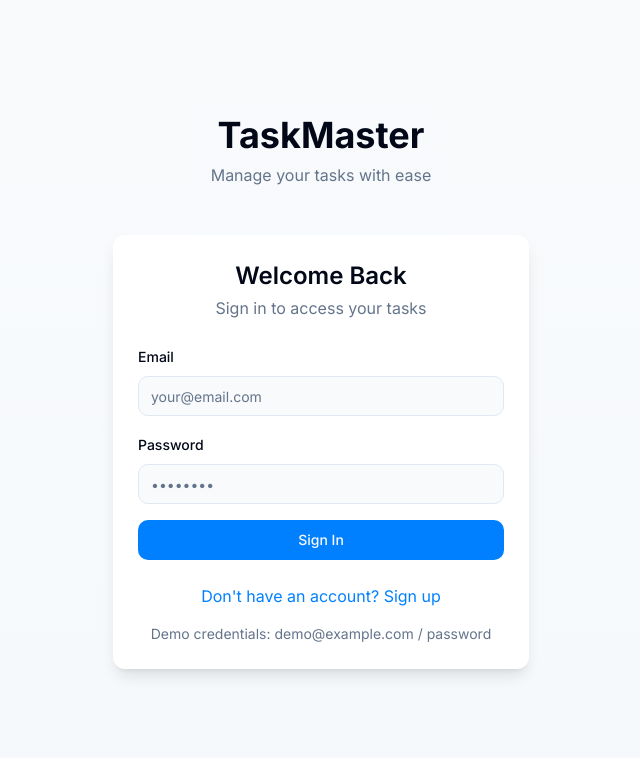
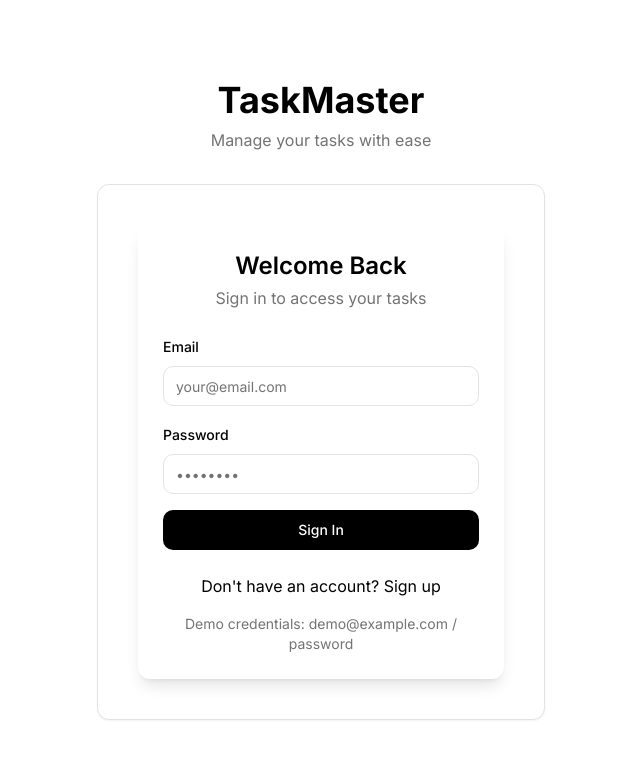
Before and after one commit to Sivadheeraj5356/todo-tasks, a React (Vite) app: page / in a window 1280 px wide. Shown: the top 758 px of the page, without its empty margins (319-959 px from the left). Built offline with nearby package versions, Linux system fonts and the light colour scheme.

Commit message:
Refactor: Apply black and white theme
This commit refactors the UI to use a black and white theme.

```diff
--- a/src/index.css
+++ b/src/index.css
@@ -1,4 +1,3 @@
-
 @import url('https://fonts.googleapis.com/css2?family=Inter:wght@300;400;500;600;700&display=swap');
 
 @tailwind base;
@@ -7,91 +6,91 @@
 
 @layer base {
   :root {
-    --background: 210 40% 98%;
-    --foreground: 222.2 84% 4.9%;
+    --background: 0 0% 100%;
+    --foreground: 0 0% 0%;
 
     --card: 0 0% 100%;
-    --card-foreground: 222.2 84% 4.9%;
+    --card-foreground: 0 0% 0%;
 
     --popover: 0 0% 100%;
-    --popover-foreground: 222.2 84% 4.9%;
+    --popover-foreground: 0 0% 0%;
 
-    --primary: 210 100% 50%;
-    --primary-foreground: 210 40% 98%;
+    --primary: 0 0% 0%;
+    --primary-foreground: 0 0% 100%;
 
-    --secondary: 210 40% 96.1%;
-    --secondary-foreground: 222.2 47.4% 11.2%;
+    --secondary: 0 0% 96%;
+    --secondary-foreground: 0 0% 0%;
 
-    --muted: 210 40% 96.1%;
-    --muted-foreground: 215.4 16.3% 46.9%;
+    --muted: 0 0% 96%;
+    --muted-foreground: 0 0% 45%;
 
-    --accent: 210 40% 96.1%;
-    --accent-foreground: 222.2 47.4% 11.2%;
+    --accent: 0 0% 96%;
+    --accent-foreground: 0 0% 0%;
 
-    --destructive: 0 84.2% 60.2%;
-    --destructive-foreground: 210 40% 98%;
+    --destructive: 0 0% 30%;
+    --destructive-foreground: 0 0% 100%;
 
-    --border: 214.3 31.8% 91.4%;
-    --input: 214.3 31.8% 91.4%;
-    --ring: 222.2 84% 4.9%;
+    --border: 0 0% 89%;
+    --input: 0 0% 89%;
+    --ring: 0 0% 0%;
 
     --radius: 0.75rem;
 
     --sidebar-background: 0 0% 98%;
-    --sidebar-foreground: 240 5.3% 26.1%;
-    --sidebar-primary: 240 5.9% 10%;
-    --sidebar-primary-foreground: 0 0% 98%;
-    --sidebar-accent: 240 4.8% 95.9%;
-    --sidebar-accent-foreground: 240 5.9% 10%;
-    --sidebar-border: 220 13% 91%;
-    --sidebar-ring: 217.2 91.2% 59.8%;
+    --sidebar-foreground: 0 0% 25%;
+    --sidebar-primary: 0 0% 0%;
+    --sidebar-primary-foreground: 0 0% 100%;
+    --sidebar-accent: 0 0% 96%;
+    --sidebar-accent-foreground: 0 0% 0%;
+    --sidebar-border: 0 0% 90%;
+    --sidebar-ring: 0 0% 0%;
 
-    --priority-high: 0 84.2% 60.2%;
-    --priority-medium: 38 92% 50%;
-    --priority-low: 142 76% 36%;
+    --priority-high: 0 0% 30%;
+    --priority-medium: 0 0% 45%;
+    --priority-low: 0 0% 60%;
   }
 
   .dark {
-    --background: 222.2 84% 4.9%;
-    --foreground: 210 40% 98%;
+    --background: 0 0% 0%;
+    --foreground: 0 0% 100%;
 
-    --card: 222.2 84% 4.9%;
-    --card-foreground: 210 40% 98%;
+    --card: 0 0% 0%;
+    --card-foreground: 0 0% 100%;
 
-    --popover: 222.2 84% 4.9%;
-    --popover-foreground: 210 40% 98%;
+    --popover: 0 0% 0%;
+    --popover-foreground: 0 0% 100%;
 
-    --primary: 210 100% 50%;
-    --primary-foreground: 222.2 47.4% 11.2%;
+    --primary: 0 0% 100%;
+    --primary-foreground: 0 0% 0%;
 
-    --secondary: 217.2 32.6% 17.5%;
-    --secondary-foreground: 210 40% 98%;
+    --secondary: 0 0% 15%;
+    --secondary-foreground: 0 0% 100%;
 
-    --muted: 217.2 32.6% 17.5%;
-    --muted-foreground: 215 20.2% 65.1%;
+    --muted: 0 0% 15%;
+    --muted-foreground: 0 0% 65%;
 
-    --accent: 217.2 32.6% 17.5%;
-    --accent-foreground: 210 40% 98%;
+    --accent: 0 0% 15%;
+    --accent-foreground: 0 0% 100%;
 
-    --destructive: 0 62.8% 30.6%;
-    --destructive-foreground: 210 40% 98%;
+    --destructive: 0 0% 40%;
+    --destructive-foreground: 0 0% 100%;
 
-    --border: 217.2 32.6% 17.5%;
-    --input: 217.2 32.6% 17.5%;
-    --ring: 212.7 26.8% 83.9%;
+    --border: 0 0% 20%;
+    --input: 0 0% 20%;
+    --ring: 0 0% 100%;
 
-    --sidebar-background: 240 5.9% 10%;
-    --sidebar-foreground: 240 4.8% 95.9%;
-    --sidebar-primary: 224.3 76.3% 48%;
-    --sidebar-primary-foreground: 0 0% 100%;
-    --sidebar-accent: 240 3.7% 15.9%;
-    --sidebar-accent-foreground: 240 4.8% 95.9%;
-    --sidebar-border: 240 3.7% 15.9%;
-    --sidebar-ring: 217.2 91.2% 59.8%;
+    --sidebar-background: 0 0% 10%;
+    --sidebar-foreground: 0 0% 95%;
+    --sidebar-primary: 0 0% 80%;
+    --sidebar-primary-foreground: 0 0% 0%;
+    --sidebar-accent: 0 0% 15%;
+    --sidebar-accent-foreground: 0 0% 95%;
+    --sidebar-border: 0 0% 15%;
+    --sidebar-ring: 0 0% 80%;
 
-    --priority-high: 0 84.2% 60.2%;
-    --priority-medium: 38 92% 50%;
-    --priority-low: 142 76% 36%;
+    --priority-high: 0 0% 70%;
+    --priority-medium: 0 0% 55%;
+    --priority-low: 0 0% 40%;
   }
 
   * {
--- a/src/pages/Login.tsx
+++ b/src/pages/Login.tsx
@@ -16,14 +16,16 @@ const Login: React.FC = () => {
   }, [isAuthenticated, navigate]);
 
   return (
-    <div className="min-h-screen flex flex-col justify-center items-center px-4 bg-gradient-to-b from-background to-secondary/30">
+    <div className="min-h-screen flex flex-col justify-center items-center px-4 bg-background">
       <div className="w-full max-w-md mb-8 text-center">
         <h1 className="text-4xl font-bold mb-2 animate-fade-in">TaskMaster</h1>
         <p className="text-muted-foreground animate-fade-in">
           Manage your tasks with ease
         </p>
       </div>
-      <AuthForm />
+      <div className="w-full max-w-md p-6 bg-card border border-border rounded-lg shadow-sm animate-fade-in">
+        <AuthForm />
+      </div>
     </div>
   );
 };
--- a/src/pages/NotFound.tsx
+++ b/src/pages/NotFound.tsx
@@ -17,14 +17,14 @@ const NotFound = () => {
 
   return (
     <div className="min-h-screen flex flex-col items-center justify-center bg-background">
-      <div className="text-center max-w-md px-4 animate-fade-in">
+      <div className="text-center max-w-md px-4 animate-fade-in border border-border rounded-lg p-8 bg-card shadow-sm">
         <h1 className="text-6xl font-bold mb-4">404</h1>
         <p className="text-xl text-muted-foreground mb-8">
           Oops! We couldn't find the page you're looking for.
         </p>
         <Button
           onClick={() => navigate('/')}
-          className="transition-all duration-300"
+          className="transition-all duration-300 hover:bg-secondary hover:text-secondary-foreground"
         >
           <HomeIcon className="mr-2 h-4 w-4" />
           Return to Home
```
